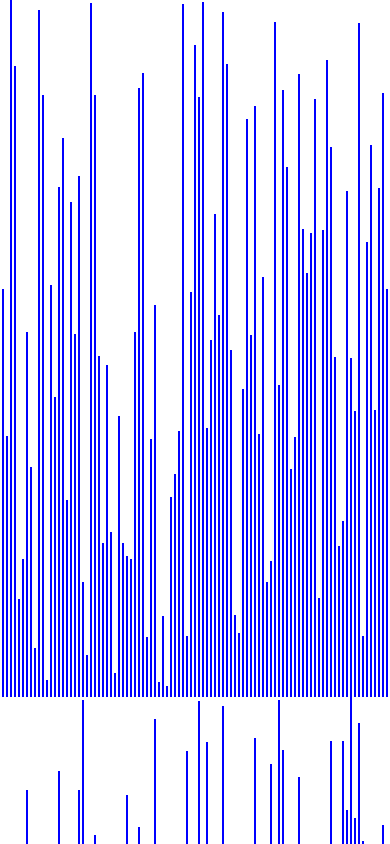
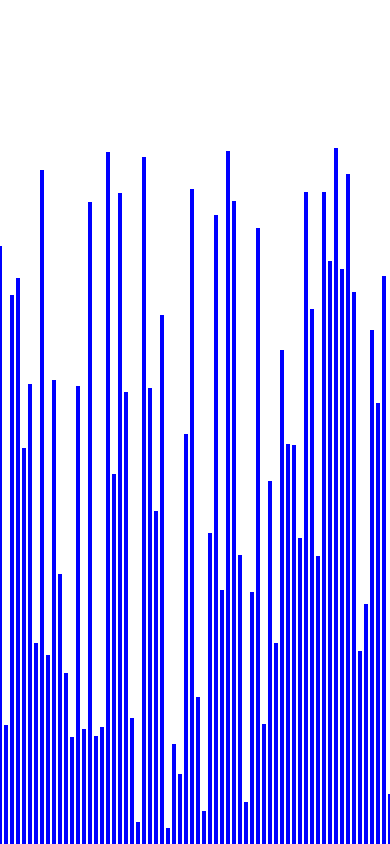
Before and after one commit to fawazm30/SortingVisualizer, a React (Create React App) app: page / in a window 390 px wide. Built offline with nearby package versions, Linux system fonts and the light colour scheme.

Commit message:
17th commit

```diff
--- a/src/SortingVisualizer/SortingVisualizer.css
+++ b/src/SortingVisualizer/SortingVisualizer.css
@@ -22,17 +22,21 @@
     margin: 0 1px;
     flex-shrink: 0;
 }
-/* For ipad/tablet screens */
+/* iPad/tablet */
 @media (max-width: 900px) {
     .array-container {
-        height: 100vh;
-        overflow-x: auto;;
+        flex-wrap: nowrap;
+    }
+    .array-bar {
+        width: 3px;
     }
 }
-/* For small screens */
+/* iPhone/small screens */
 @media (max-width: 600px) {
     .array-container {
-        height: 100vh;
-        overflow-x: auto;
+        flex-wrap: nowrap;
+    }
+    .array-bar {
+        width: 4px;
     }
 }
```
